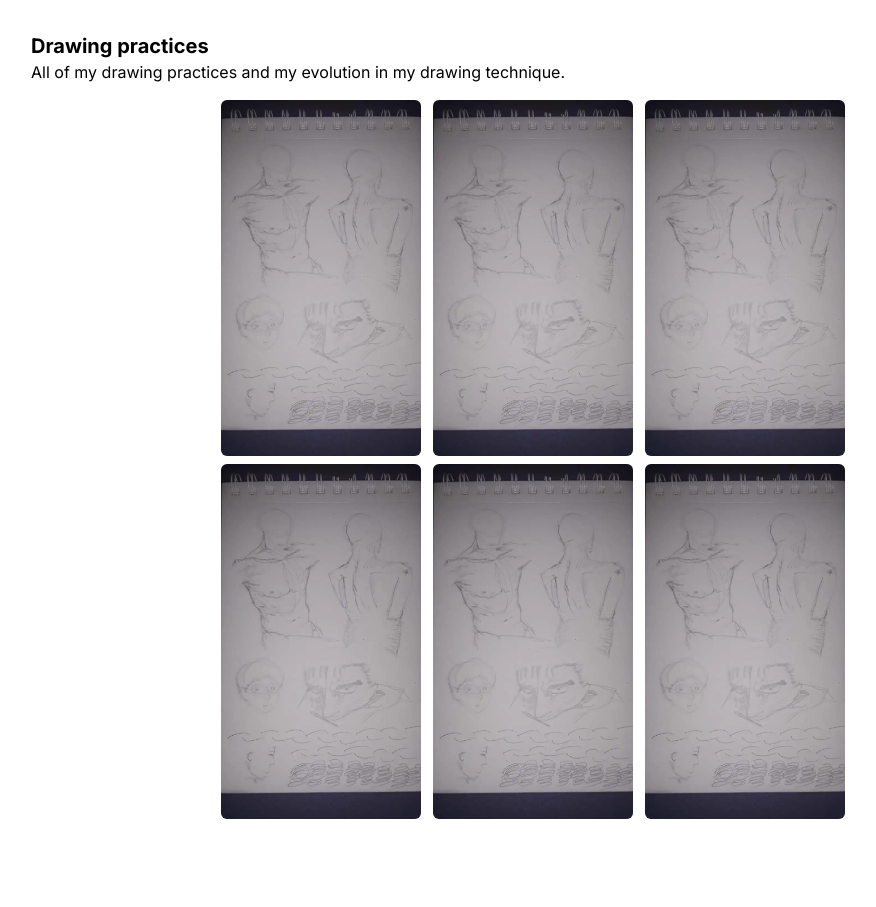
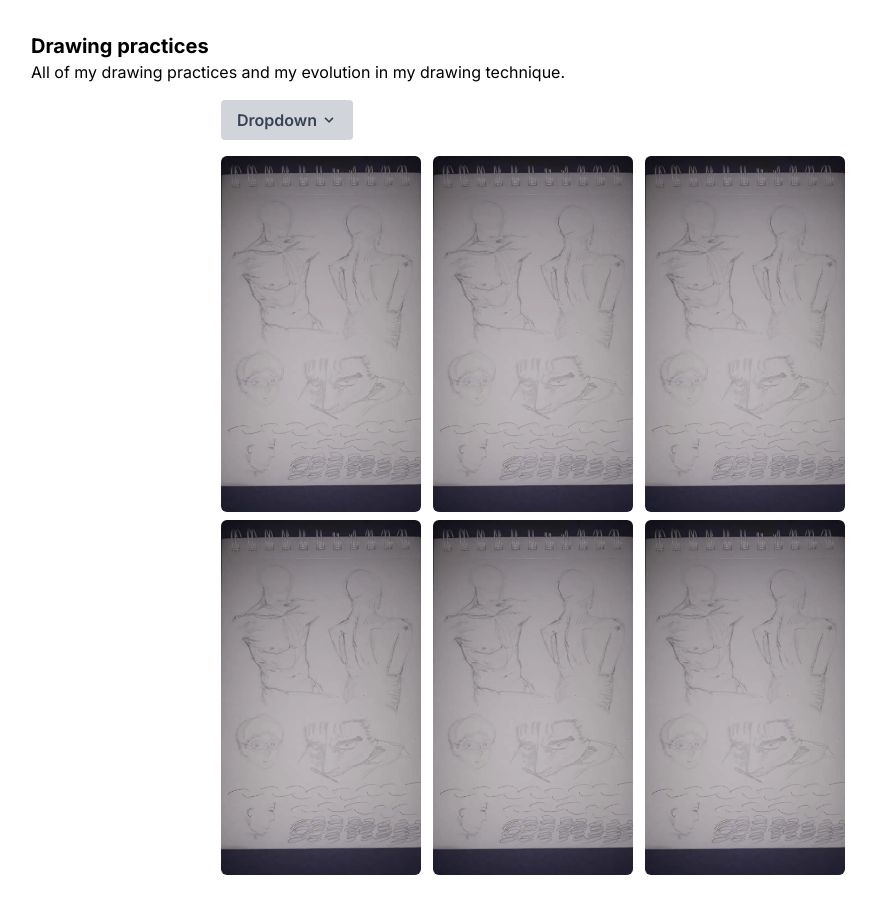
Before and after one commit to Hctor11/drawing-consistency, a Next.js app: page / in a window 1280 px wide. Shown: the whole page, without its empty margins (1-877 px from the left). Before the commit the page ends 851 px from the top, so only its background shows below. Built offline with nearby package versions, Linux system fonts and the light colour scheme.

Commit message:
[add] dropdown test 1 - not functional

```diff
--- /dev/null
+++ b/components/Dropdown.css
@@ -0,0 +1,3 @@
+.dropdown:hover .dropdown-menu {
+  display: block;
+}
--- a/components/Gallery.tsx
+++ b/components/Gallery.tsx
@@ -1,9 +1,53 @@
 import { ENTRIES } from "@/util/Data";
 import Image from "next/image";
+import { useState } from "react";
+import './Dropdown.css'
 
 const Gallery = () => {
   return (
+    <div>
+      <div className="mb-4">
+        <div className="dropdown inline-block relative z-10">
+          <button className="bg-gray-300 text-gray-700 font-semibold py-2 px-4 rounded inline-flex items-center">
+            <span className="mr-1">Dropdown</span>
+            <svg
+              className="fill-current h-4 w-4"
+              xmlns="http://www.w3.org/2000/svg"
+              viewBox="0 0 20 20"
+            >
+              <path d="M9.293 12.95l.707.707L15.657 8l-1.414-1.414L10 10.828 5.757 6.586 4.343 8z" />{" "}
+            </svg>
+          </button>
+          <ul className="dropdown-menu absolute hidden text-gray-700 pt-1">
+            <li className="">
+              <a
+                className="rounded-t bg-gray-200 hover:bg-gray-400 py-2 px-4 block whitespace-no-wrap"
+                href="#"
+              >
+                One
+              </a>
+            </li>
+            <li className="">
+              <a
+                className="bg-gray-200 hover:bg-gray-400 py-2 px-4 block whitespace-no-wrap"
+                href="#"
+              >
+                Two
+              </a>
+            </li>
+            <li className="">
+              <a
+                className="rounded-b bg-gray-200 hover:bg-gray-400 py-2 px-4 block whitespace-no-wrap"
+                href="#"
+              >
+                Three is the magic number
+              </a>
+            </li>
+          </ul>
+        </div>
+      </div>
       <div className="columns-1 gap-2 sm:columns-2 sm:gap-3 md:columns-3 lg:columns-4 [&>img:not(:first-child)]:mt-8">
+        <div className="">
           {ENTRIES.map((item) => (
             <>
               <div className="group relative mb-2">
@@ -15,7 +59,9 @@ const Gallery = () => {
                   alt={item.description}
                 />
                 <div className=" rounded-md absolute p-10 top-0 left-0 w-full h-0 flex flex-col justify-center items-center bg-zinc-800 opacity-0 group-hover:h-full group-hover:opacity-100 duration-500">
-              <h1 className="text-xs text-white mb-4">{item.description}</h1>
+                  <h1 className="text-xs text-white mb-4">
+                    {item.description}
+                  </h1>
                   <h2 className="text-xs text-zinc-400">{item.date}</h2>
                 </div>
               </div>
@@ -29,6 +75,8 @@ const Gallery = () => {
             </>
           ))}
         </div>
+      </div>
+    </div>
   );
 };
 
```
Also changed, not shown: 2 other files (tests, documents, lock files or other folders). Lines whose indentation alone changed are shown as unchanged.
